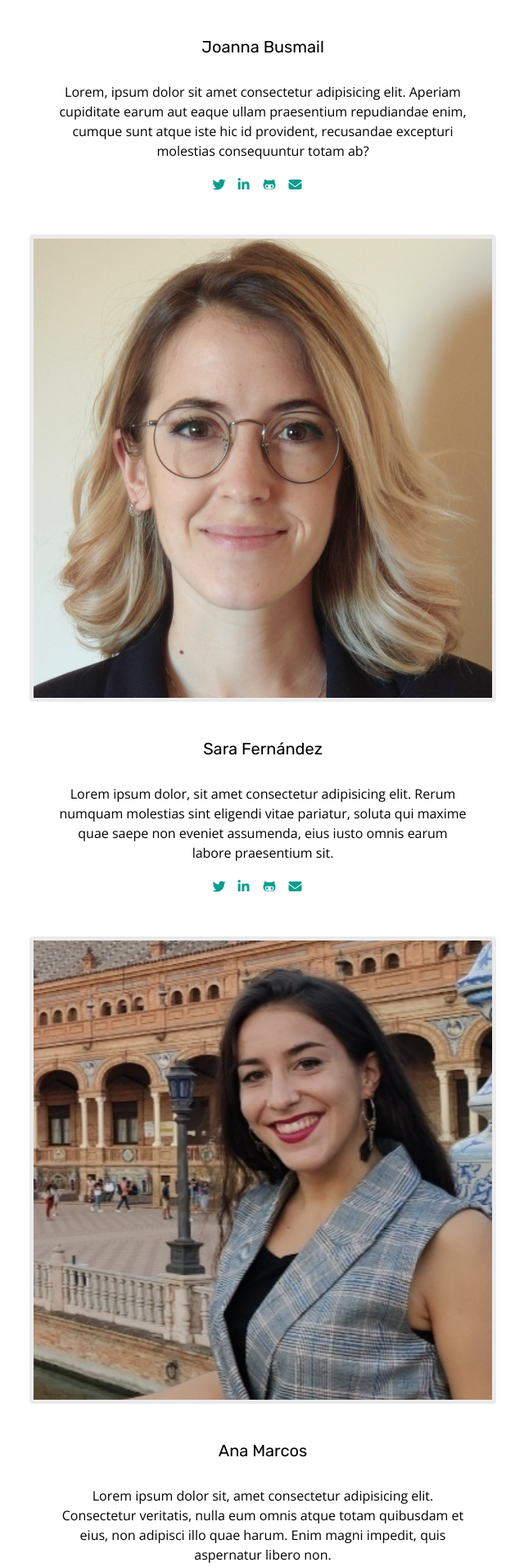
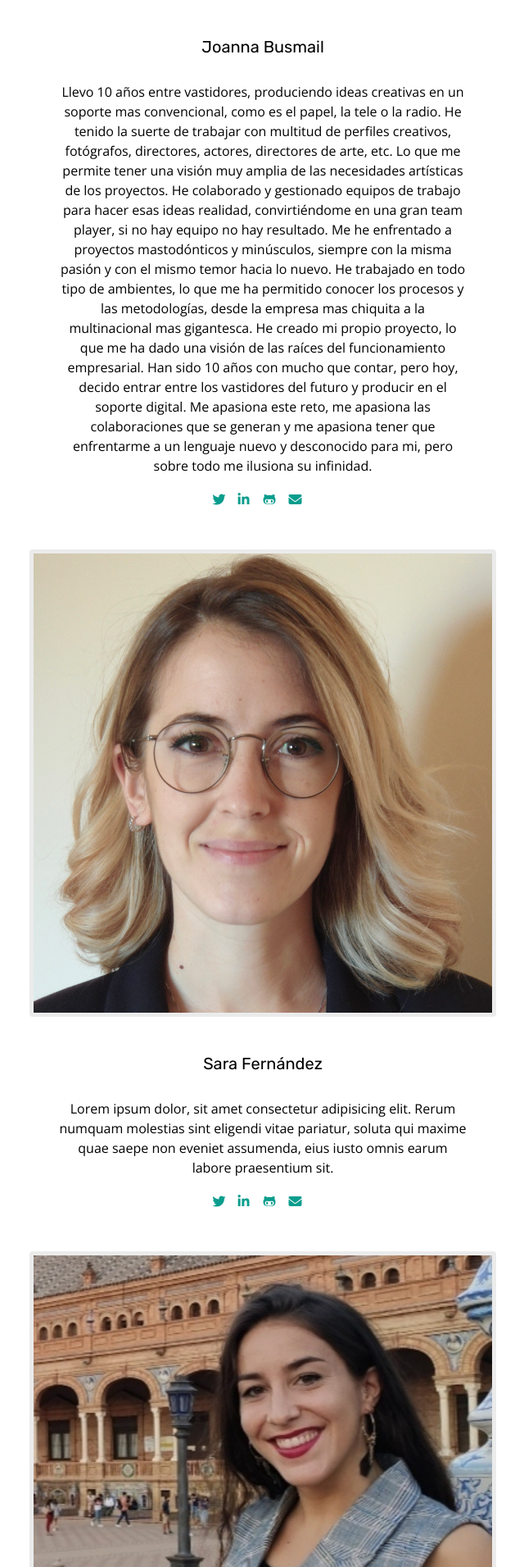
Before and after one commit to Adalab/project-promo-p-module-1-team-7, a plain HTML site: page index.html in a window 1280 px wide. Shown: the part 1588-3499 px from the top of the page at 82% size, without its empty margins (319-959 px from the left). Drawn offline with nearby package versions, Linux system fonts and the light colour scheme.

Commit message:
add description Joanna y Ana

```diff
--- a/index.html
+++ b/index.html
@@ -87,10 +87,9 @@ Lo que nos hace diferentes no son las debilidades sino la manera como afrontemos
 
           <h3 class="third_title">Joanna Busmail</h3>
           <p class="description">
-            Lorem, ipsum dolor sit amet consectetur adipisicing elit. Aperiam
-            cupiditate earum aut eaque ullam praesentium repudiandae enim,
-            cumque sunt atque iste hic id provident, recusandae excepturi
-            molestias consequuntur totam ab?
+            Llevo 10 años entre vastidores, produciendo ideas creativas en un soporte mas convencional, como es el papel, la tele o la radio. He tenido la suerte de trabajar con multitud de perfiles creativos, fotógrafos, directores, actores, directores de arte, etc. Lo que me permite tener una visión muy amplia de las necesidades artísticas de los proyectos. He colaborado y gestionado equipos de trabajo para hacer esas ideas realidad, convirtiéndome en una gran team player, si no hay equipo no hay resultado.
+            Me he enfrentado a proyectos mastodónticos y minúsculos, siempre con la misma pasión y con el mismo temor hacia lo nuevo. He trabajado en todo tipo de ambientes, lo que me ha permitido conocer los procesos y las metodologías, desde la empresa mas chiquita a la multinacional mas gigantesca. He creado mi propio proyecto, lo que me ha dado una visión de las raíces del funcionamiento empresarial.
+            Han sido 10 años con mucho que contar, pero hoy, decido entrar entre los vastidores del futuro y producir en el soporte digital. Me apasiona este reto, me apasiona las colaboraciones que se generan y me apasiona tener que enfrentarme a un lenguaje nuevo y desconocido para mi, pero sobre todo me ilusiona su infinidad.
           </p>
 
           <nav class="rrss">
@@ -152,13 +151,10 @@ Lo que nos hace diferentes no son las debilidades sino la manera como afrontemos
 
           <h3 class="third_title">Ana Marcos</h3>
           <p class="description">
-            Lorem ipsum dolor sit, amet consectetur adipisicing elit.
-            Consectetur veritatis, nulla eum omnis atque totam quibusdam et
-            eius, non adipisci illo quae harum. Enim magni impedit, quis
-            aspernatur libero non.
+            Después de pasar los últimos diez años formándome y trabajando como enfermera, he decidido dar un giro profesional a mi vida y afrontar nuevos retos dentro del mundo tecnológico. Aunque mi experiencia profesional no ha estado ligada a la programación, he desarrollado ciertas habilidades que vienen bien para el trabajo en equipo, como las habilidades de comunicación, empatía, flexibilidad, atención al detalle, habilidad para resolver problemas (y evitarlos antes de que se produzcan), respuesta rápida ante incidencias repentinas y por supuesto, el respeto. Estoy ilusionada y motivada con esta nueva etapa.
           </p>
           <nav class="rrss">
-            <a href="url de twitter" target="_blank">
+            <a href="https://twitter.com/anamarcosestev1" target="_blank">
               <i class="fa-brands fa-twitter"></i>
             </a>
             <a
```
